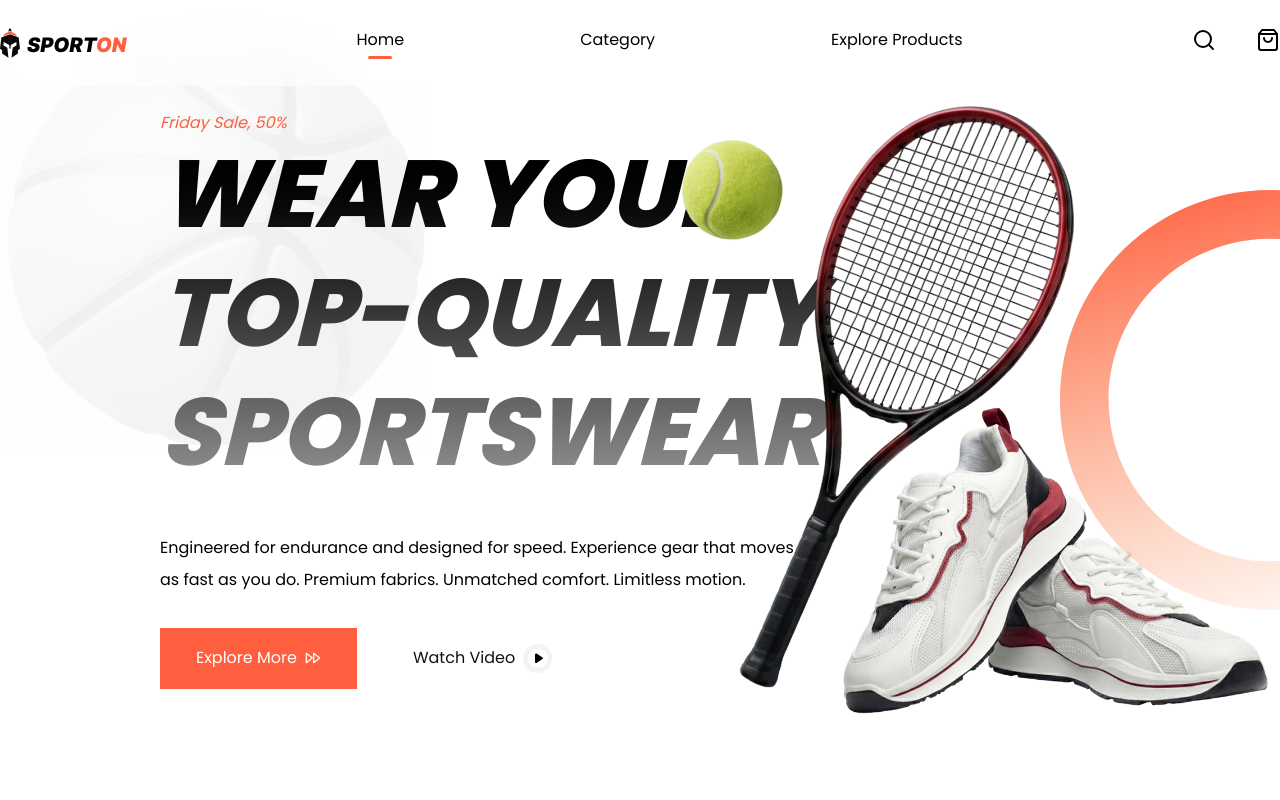
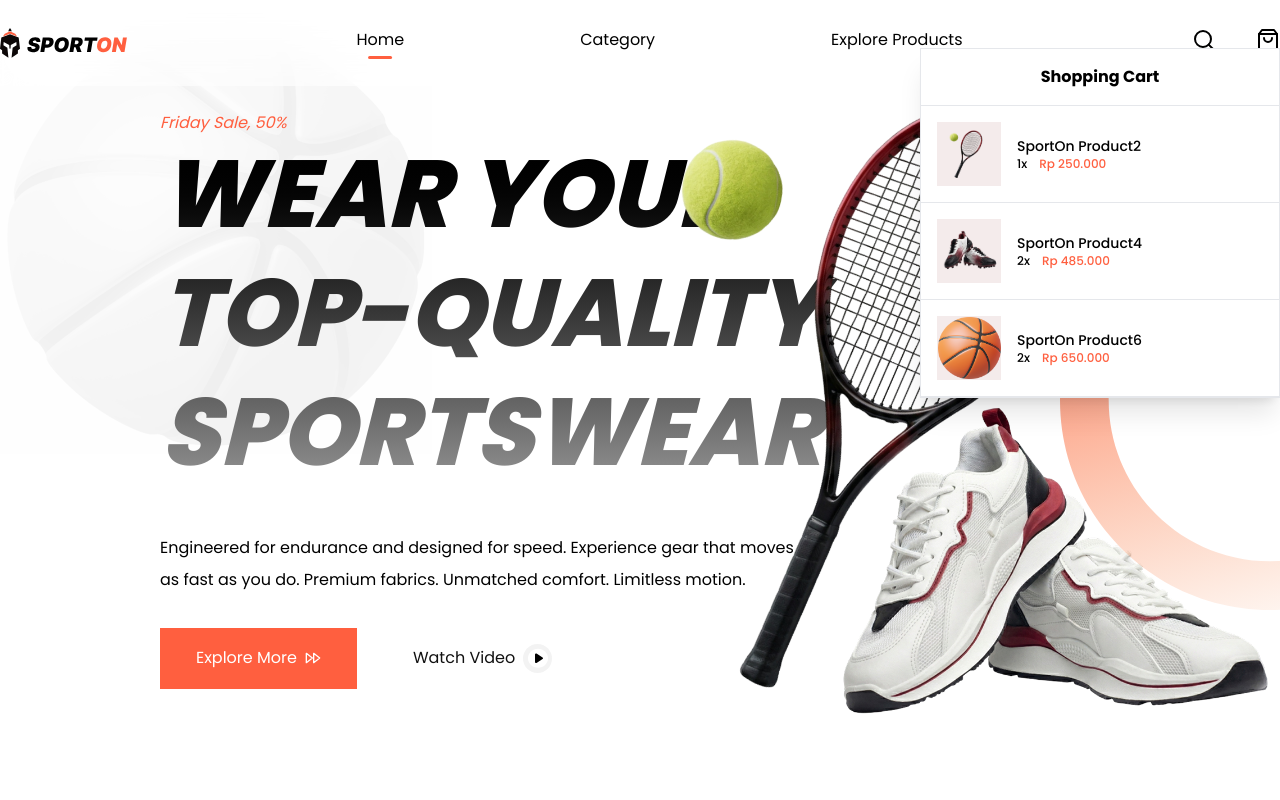
Before and after one commit to verenjessica673/sporton-fe-vercel-deploy, a Next.js app: page / in a window 1280 px wide. Shown: the top 800 px of the page. Built offline with nearby package versions, Linux system fonts and the light colour scheme.

Commit message:
changes 3

```diff
--- a/app/(landing)/components/home/products.tsx
+++ b/app/(landing)/components/home/products.tsx
@@ -7,7 +7,7 @@ const productList = [
     {
         name: "SportOn Product1",
         category: "Running",
-        price: 450000,
+        price: 119000,
         ImageUrl: "product-1.png",
     },
     {
@@ -25,7 +25,7 @@ const productList = [
         {
         name: "SportOn Product4",
         category: "Running",
-        price: 440000,
+        price: 485000,
         ImageUrl: "product-4.png",
     },
         {
@@ -70,7 +70,8 @@ const ProductsSection = () => {
               <div className="text-gray-500">{product.category}</div>
               <div className="font-medium text-primary">
                 {Intl.NumberFormat("id-ID",
-                  {style: "currency", currency: "IDR", maximumSignificantDigits:3}).format(product.price)}
+                  {style: "currency", currency: "IDR",
+                  maximumSignificantDigits:3}).format(product.price)}
               </div>
             </div>
           </Link>
--- a/app/(landing)/components/layout/header.tsx
+++ b/app/(landing)/components/layout/header.tsx
@@ -1,6 +1,7 @@
 import Image from "next/image";
 import Link from "next/link";
 import { FiSearch, FiShoppingBag } from "react-icons/fi";
+import CartPopup from "../ui/cart-popup";
 
 const Header = () => {
   return (
@@ -20,10 +21,12 @@ const Header = () => {
         <Link href="#">Explore Products</Link>
       </nav>
 
-      <div className="flex gap-10">
+      <div className="relative flex gap-10">
         <FiSearch size={24}/>
         <FiShoppingBag size={24}/>
+
       </div>
+      <CartPopup/>
       </div>
     </header>
   );
--- /dev/null
+++ b/app/(landing)/components/product-detail/product-action.tsx
@@ -0,0 +1,46 @@
+"use client";
+
+import {
+  FiArrowRight,
+  FiShoppingBag,
+  FiChevronDown,
+  FiChevronUp
+} from "react-icons/fi";
+import Button from "../ui/button";
+import { useState } from "react";
+
+const ProductActions = () => {
+    const [qty, setQty] = useState(1);
+
+  return (
+    <div className="flex gap-5">
+      <div className="border border-gray-300 inline-flex w-fit min-w-20.5">
+        <div className="aspect-square text-xl font-medium border-r border-gray-300 flex justify-center items-center">
+          <span>{qty}</span>
+        </div>
+        <div className="flex flex-col">
+          <button
+            className="border-b border-gray-300 cursor-pointer h-1/2 aspect-square flex items-center justify-center"
+             onClick={() => setQty(qty + 1)}>
+                <FiChevronUp />
+          </button>
+          <button
+            className="cursor-pointer h-1/2 aspect-square flex items-center justify-center"
+             onClick={() => setQty(qty > 1 ? qty - 1 : qty)}><FiChevronDown />
+          </button>
+        </div>
+      </div>
+      <Button className="px-20 w-full">
+        <FiShoppingBag size={24} />
+        Add to Cart
+      </Button>
+
+      <Button variant="dark" className="px-20 w-full">
+        Checkout Now
+        <FiArrowRight size={24} />
+      </Button>
+    </div>
+  );
+};
+
+export default ProductActions;
--- /dev/null
+++ b/app/(landing)/components/ui/cart-popup.tsx
@@ -0,0 +1,59 @@
+import priceFormat from '@/app/utils/price';
+import Image from 'next/image';
+
+const cartList = [
+    {
+        name: "SportOn Product2",
+        category: "Running",
+        qty: 1,
+        price: 250000,
+        ImageUrl: "product-2.png",
+    },
+
+        {
+        name: "SportOn Product4",
+        category: "Running",
+        qty: 2,
+        price: 485000,
+        ImageUrl: "product-4.png",
+    },
+
+        {
+        name: "SportOn Product6",
+        category: "Running",
+        qty: 2,
+        price: 650000,
+        ImageUrl: "product-6.png",
+    },
+];
+
+const CartPopup = () => {
+    return (
+      <div className="absolute bg-white right-0 top-12 shadow-xl shadow-black/10 border border-gray-200 w-90 z-10">
+        <div className="p-4 border-b border-gray-200 font-bold text-center">Shopping Cart</div>
+
+      {cartList.map((item, index) => (
+        <div key={index} className="flex gap-4 p-4 border-b border-gray-200">
+          <div className="bg-primary-light aspect-square w-16 flex justify-center items-center">
+            <Image
+              src={'/img/Product/' + item.ImageUrl}
+              width={63}
+              height={63}
+              alt={item.name}
+              className="aspect-square object-contain"
+            />
+          </div>
+          <div className="self-center">
+              <div className="text-sm font-medium">{item.name}</div>
+              <div className="flex gap-3 font-medium text-xs">
+                <div>{item.qty}x</div>
+                <div className="text-primary">{priceFormat(item.price)}</div>
+              </div>
+          </div>
+        </div>
+      ))}
+      </div>
+  );
+}
+
+export default CartPopup;
--- /dev/null
+++ b/app/(landing)/product/[id]/page.tsx
@@ -0,0 +1,40 @@
+import Image from "next/image";
+import ProductActions from "../../components/product-detail/product-action";
+
+const ProductDetail = () => {
+    return (
+    <main className="container mx-auto py-40 flex gap-12">
+      <div className="bg-primary-light aspect-square min-w-140 flex justify-center items-center">
+        <Image
+          src="/img/Product/product-4.png"
+          width={550}
+          height={550}
+          alt="Product4 Image"
+          className="aspect-square object-contain w-full"
+        />
+      </div>
+
+      <div className="w-full py-7">
+        <h1 className="font-bold text-5xl mb-6">Hyper Soccer</h1>
+        <div className="bg-primary-light rounded-full text-primary py-2 px-6 w-fit mb-5">
+         Football
+        </div>
+        <p className="text-gray-600 mb-6">
+            The SportsOn HyperSoccer v2 is engineered for the player who demands precision,
+            power, and unrivaled speed on the pitch. Featuring a striking, two-toned black
+            and white design with deep crimson accents, these cleats don't just perform—they
+            make a statement. Experience the future of football footwear with v2's enhanced
+            fit and cutting-edge traction.</p>
+
+        <div className="text-primary text-3xl font-semibold mb-12">
+         {Intl.NumberFormat("id-ID",
+                  {style: "currency", currency: "IDR",
+                  maximumSignificantDigits:3}).format(485000)}
+        </div>
+        <ProductActions/>
+      </div>
+    </main>
+    );
+}
+
+export default ProductDetail;
--- /dev/null
+++ b/app/utils/price.tsx
@@ -0,0 +1,11 @@
+const priceFormat = (price: number) => {
+  const newFormat = Intl.NumberFormat("id-ID", {
+    style: "currency",
+    currency: "IDR",
+    maximumSignificantDigits: 3,
+  }).format(price);
+
+  return newFormat;
+};
+
+export default priceFormat;
```
